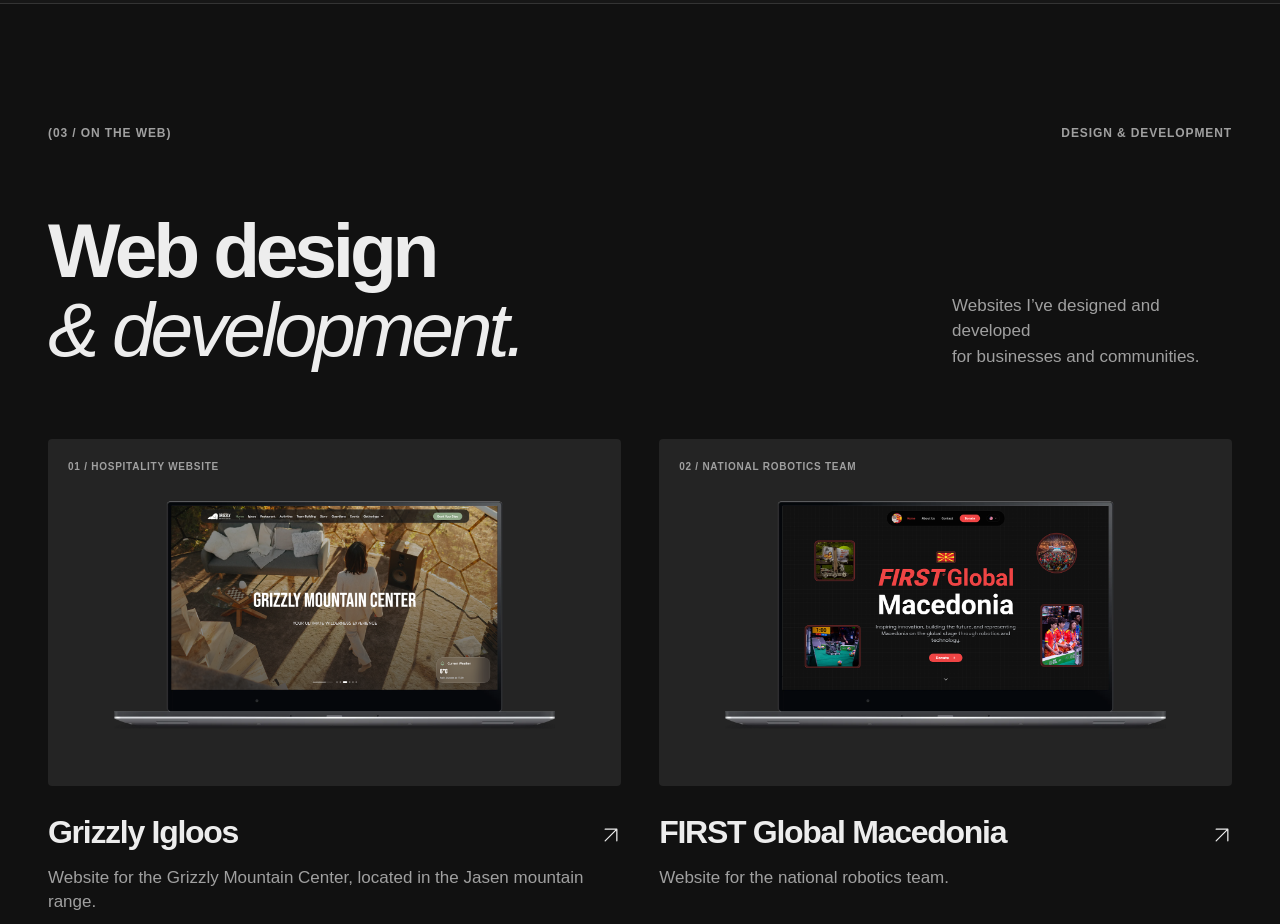
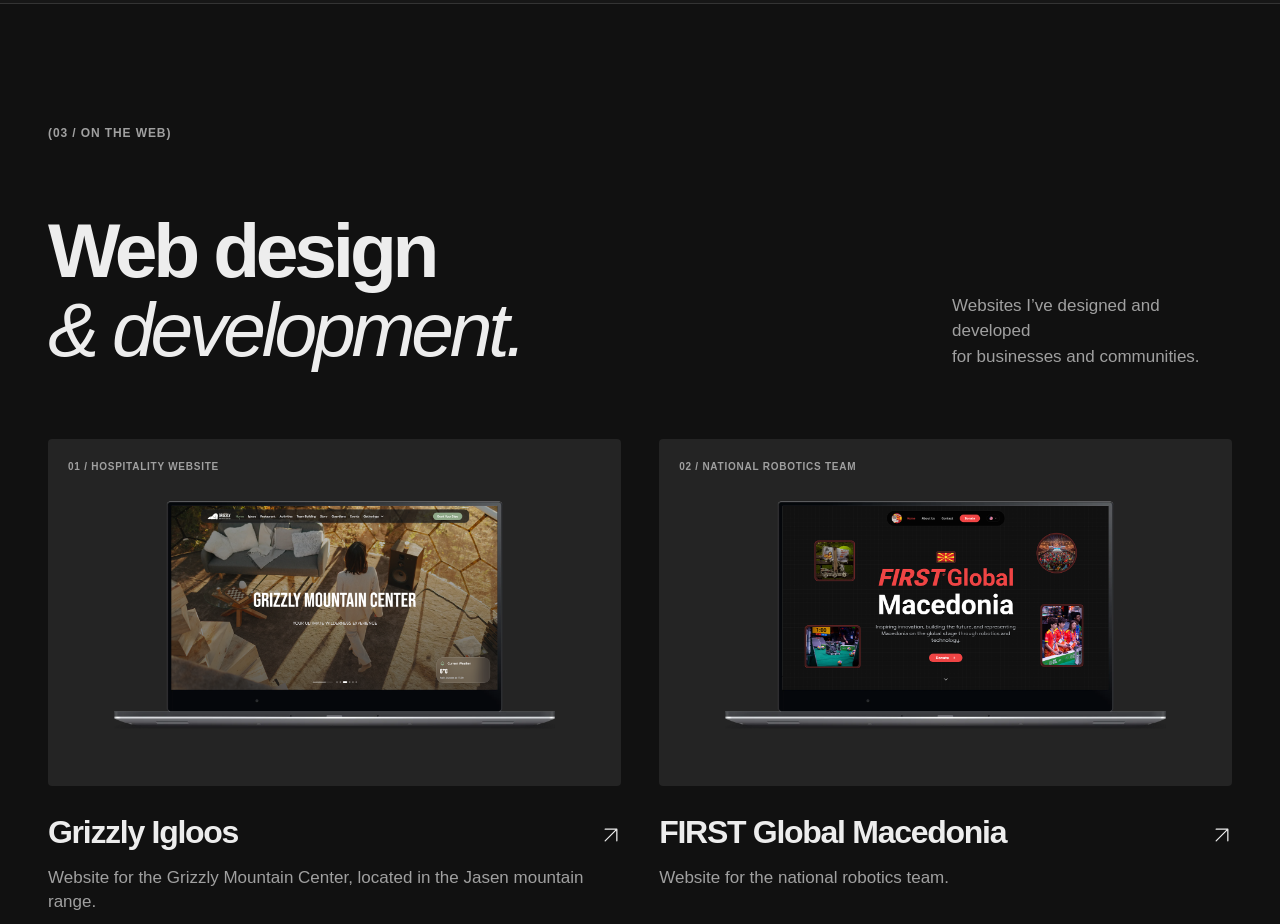
Before and after one commit to dokicaaa/personal-website, a website built with Vite: page index.html in a window 1280 px wide. Shown: the part 4960-5884 px from the top of the page. Built offline with nearby package versions, Linux system fonts and the light colour scheme.

Commit message:
Remove redundant website section label

```diff
--- a/index.html
+++ b/index.html
@@ -1005,7 +1005,7 @@
         aria-labelledby="websites-title"
       >
         <div class="section-top eyebrow">
-          <span>(03 / On the web)</span><span>Design & development</span>
+          <span>(03 / On the web)</span>
         </div>
         <div class="section-heading" data-reveal>
           <h2 id="websites-title">Web design<br /><em>& development.</em></h2>
```
